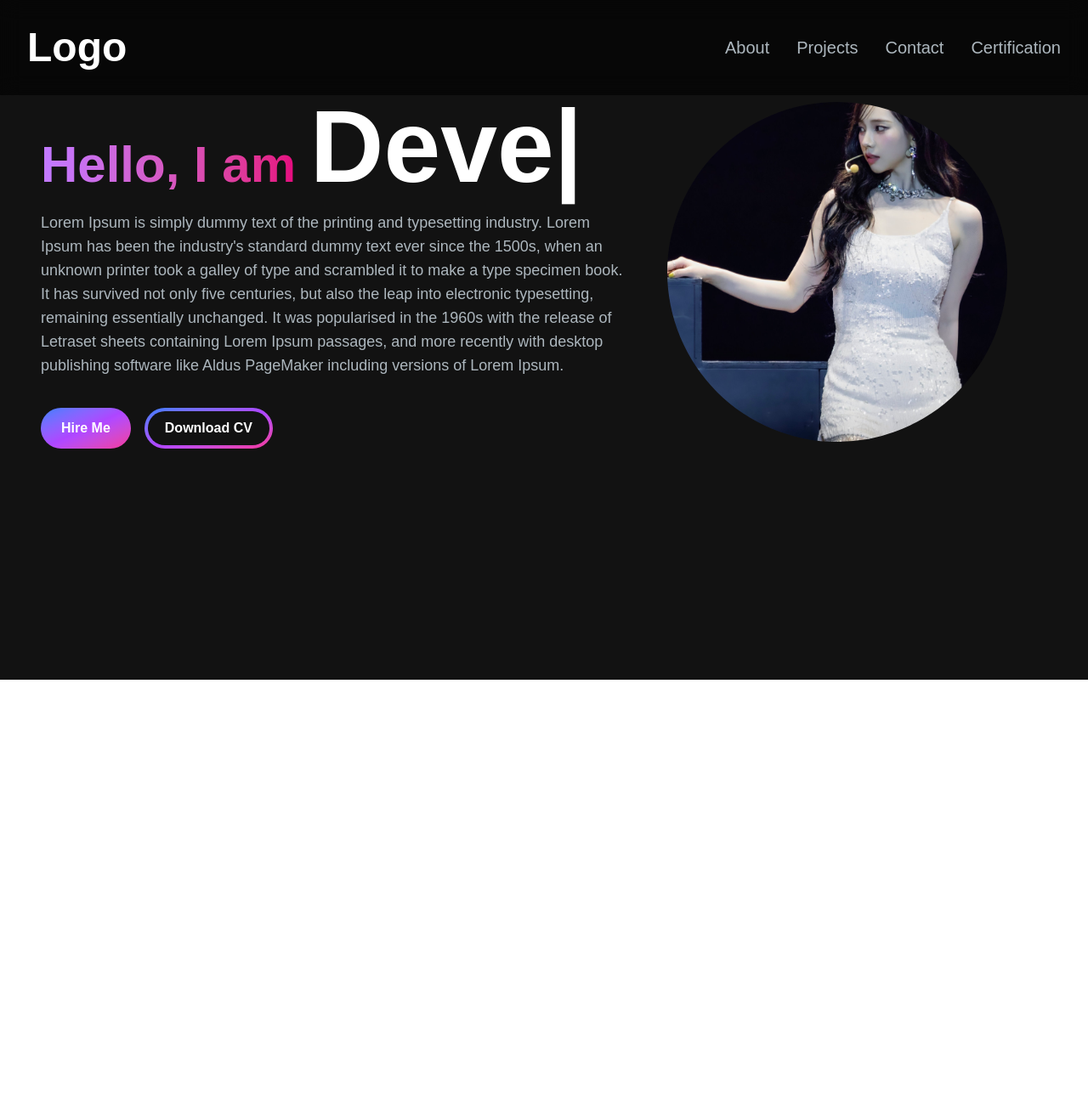
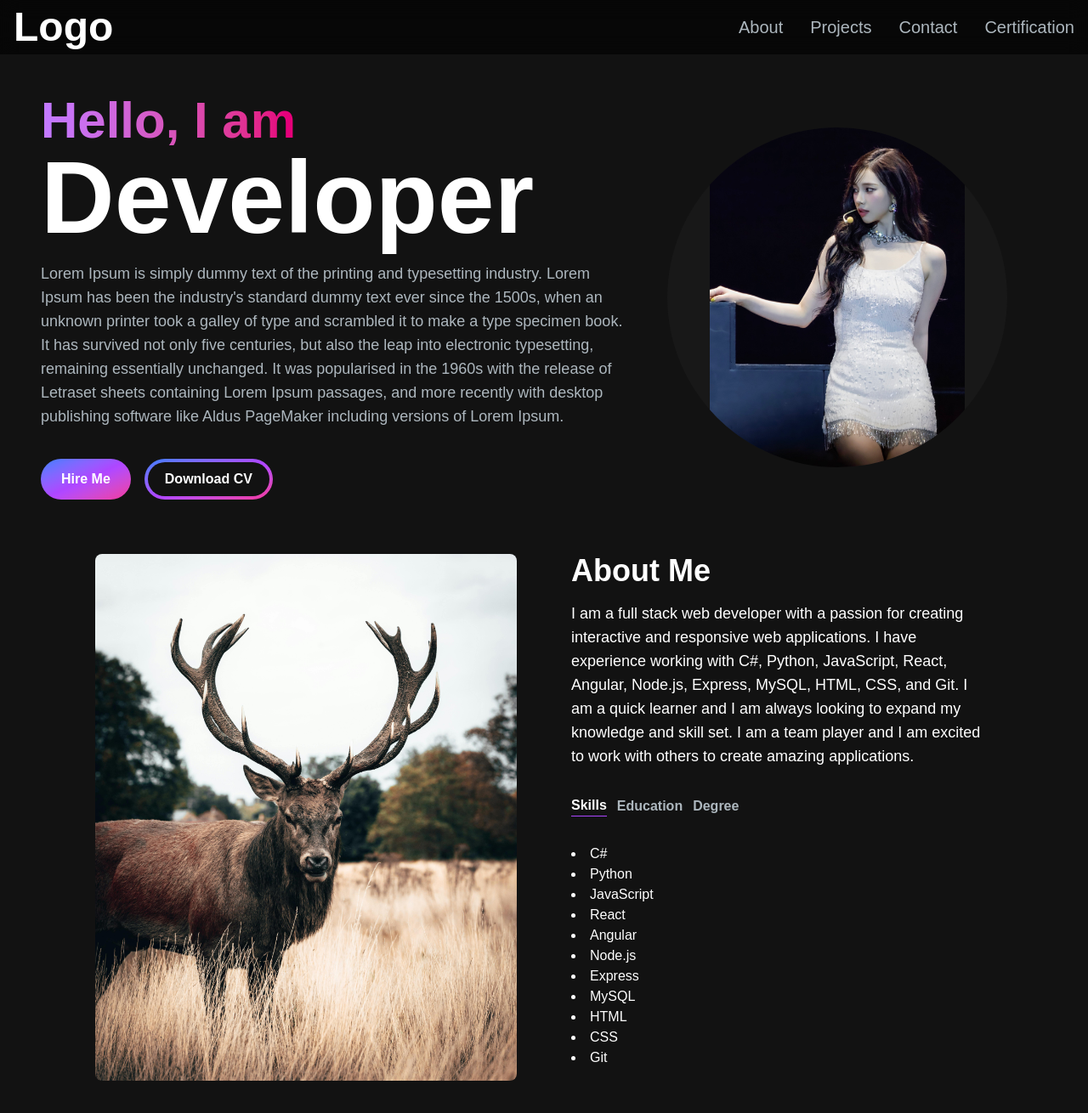
Before and after one commit to honambsn/UI-practice, a Next.js app in the folder My Portfolio/portfolio/: page / in a window 1280 px wide. Shown: the top 1310 px of the page at 85% size. Before the commit the page ends 800 px from the top, so only its background shows below. Built offline with nearby package versions, Linux system fonts and the light colour scheme.

Commit message:
about me

```diff
--- /dev/null
+++ b/My Portfolio/portfolio/app/components/AboutSection.tsx
@@ -0,0 +1,112 @@
+"use client";
+import {useTransition, useState} from "react";
+import Image from "next/image";
+import TabButton from "./TabButton";
+
+const TAB_DATA = [
+    {
+        title: "Skills",
+        id: "skills",
+        content : (
+            <ul className="list-disc list-inside">
+                <li>C#</li>
+                <li>Python</li>
+                <li>JavaScript</li>
+                <li>React</li>
+                <li>Angular</li>
+                <li>Node.js</li>
+                <li>Express</li>
+                <li>MySQL</li>
+                <li>HTML</li>
+                <li>CSS</li>
+                <li>Git</li>
+            </ul>
+        )
+    },
+    {
+        title: "Education",
+        id: "education",
+        content : (
+            <ul className="list-disc list-inside">
+                <li>University of Science</li>
+            </ul>
+        )
+    },
+    {
+        title: "Degree",
+        id: "degree",
+        content : (
+            <ul className="list-disc list-inside">
+                <li>Bachelor</li>
+            </ul>
+        )
+    }
+];
+
+type TabType = "skills" | "education" | "degree";
+
+const AboutSection = () => {
+    const [tab, setTab] = useState<TabType>("skills");
+    const [isPending, startTransition] = useTransition();
+
+    const handleTabChange = (id: TabType) => {
+        startTransition(() => {
+            setTab(id);
+        });
+    };
+
+    return (
+        <section className="text-white">
+            <div className="grid md:grid-cols-2 gap-8 items-center py-8 px-4 xl:gap-16 sm:py-16 xl:px-16">
+
+                <Image src="/assets/2607423.jpg"
+                        width={500} height={500}
+                        alt="About Image"
+                        className="w-full h-auto rounded-lg"/>
+                        {/* fill className="object-cover" */}
+
+
+                <div className="mt-4 md:mt-0 text-left flex flex-col h-full">
+                    <h2 className="text-4xl font-bold text-white mb-4">About Me</h2>
+                    <p className="text-base md:text-lg">I am a full stack web developer with a passion for creating interactive and responsive web applications. I have experience working with C#, Python, JavaScript, React, Angular, Node.js, Express, MySQL, HTML, CSS, and Git. I am a quick learner and I am always looking to expand my knowledge and skill set. I am a team player and I am excited to work with others to create amazing applications.</p>
+
+                    <div className="flex flex-row justify-start mt-8">
+                        <TabButton
+                            selectTab={() => handleTabChange("skills")}
+                            active={tab === "skills"}
+                            >
+                            Skills
+                        </TabButton>
+
+                        <TabButton
+                            selectTab={() => handleTabChange("education")}
+                            active={tab === "education"}
+                            >
+                            Education
+                        </TabButton>
+
+                        {/* <TabButton
+                            selectTab={() => handleTabChange("certifications")}
+                            active={tab === "certifications"}
+                            >
+                            Certifications
+                        </TabButton> */}
+
+                        <TabButton
+                            selectTab={() => handleTabChange("degree")}
+                            active={tab === "degree"}
+                            >
+                            Degree
+                        </TabButton>
+                    </div>
+
+                    <div className="mt-8">
+                        {TAB_DATA.find((t) => t.id === tab)?.content}
+                    </div>
+                </div>
+            </div>
+        </section>
+    );
+};
+
+export default AboutSection;
--- a/My Portfolio/portfolio/app/components/HeroSection.tsx
+++ b/My Portfolio/portfolio/app/components/HeroSection.tsx
@@ -18,9 +18,9 @@ const HeroSection: React.FC = () => {
                                 // Same substring at the start will only be typed out once, initially
                                 'new',
                                 1000, // wait 1s before replacing "Mice" with "Hamsters"
-                                'Developer 1',
+                                'Ho Nam',
                                 1000,
-                                'Developer 2',
+                                'C# Developer',
                                 1000,
                                 'Developer 3',
                                 1000
@@ -51,11 +51,11 @@ const HeroSection: React.FC = () => {
                         <Image
                             src="/assets/GjO4qpgW0AAWr9i.jpeg"
                             alt="image"
-                            // width={300}
-                            // height={300}
-                            fill
-                            // className="absolute transform -translate-x-1/2 -translate-y-1/2 top-1/2 left-1/2"
-                            className="object-cover"
+                            width={300}
+                            height={300}
+                            className="absolute transform -translate-x-1/2 -translate-y-1/2 top-1/2 left-1/2"
+                            // className="object-cover"
+                            // fill
                         />
                     </div>
                 </div>
@@ -67,4 +67,4 @@ const HeroSection: React.FC = () => {
 export default HeroSection
 
 
-//https://youtu.be/Kb1f5bvF6f4?list=PLaYsth8JnnBRRuHargaQ3o7md60bOTNak&t=1422
+//https://youtu.be/Kb1f5bvF6f4?list=PLaYsth8JnnBRRuHargaQ3o7md60bOTNak&t=3457
--- /dev/null
+++ b/My Portfolio/portfolio/app/components/MenuOverlay.tsx
@@ -0,0 +1,39 @@
+import React from "react";
+import NavLink from "./NavLink";
+
+type LinkType = {
+  title: string;
+  path: string;
+};
+
+type MenuProps = {
+  links: LinkType[];
+  isOpen: boolean;
+};
+
+const MenuOverlay = ({links, isOpen} : MenuProps) => {
+    return (
+        <div className={`
+      md:hidden absolute top-full left-0 w-full
+      bg-black/90 backdrop-blur-md
+      transform transition-transform duration-300 ease-out
+      ${isOpen ? "translate-y-0 opacity-100" : "-translate-y-4 opacity-0 pointer-events-none"}
+      `}
+    >
+      <ul className="flex flex-col py-4 items-center">
+            {links.map((link, index) => (
+                <li key={index} className="relative group py-2">
+                    <NavLink href={link.path} title = {link.title} />
+                </li>
+            ))}
+
+            {/* <span className="absolute left-0 -bottom-1 h-[2px] w-0 bg-[#DE3163] transition-all duration-300 group-hover:w-full"></span> */}
+            <span className="absolute left-0 -bottom-1 h-[2px] w-full bg-[#DE3163] origin-left scale-x-0 transition-transform duration-300 group-hover:scale-x-100"></span>
+        </ul>
+    </div>
+    );
+};
+
+export default MenuOverlay;
+
+//https://youtu.be/Kb1f5bvF6f4?list=PLaYsth8JnnBRRuHargaQ3o7md60bOTNak&t=2569
--- a/My Portfolio/portfolio/app/components/Navbar.tsx
+++ b/My Portfolio/portfolio/app/components/Navbar.tsx
@@ -1,7 +1,9 @@
 "use client";
-import React from "react";
+import React, {useState} from "react";
 import Link from "next/link";
 import NavLink from "./NavLink";
+import { Bars3Icon, XMarkIcon } from "@heroicons/react/24/solid";
+import MenuOverlay from "./MenuOverlay";
 
 
 const navLinks = [
@@ -24,12 +26,28 @@ const navLinks = [
 ];
 
 const Navbar = () => {
+    const [navbarOpen, setNavbarOpen] = useState(false);
+
     return (
         <nav className="fixed top-0 left-0 right-0 z-10 bg-black/60 backdrop-blur-md">
-            <div className="flex flex-wrap items-center justify-between mx-auto p-8">
+            <div className="flex flex-wrap items-center justify-between mx-auto px-4 py-2">
                 <Link href="/" className="text-2xl md:text-5xl text-white font-semibold transition-all duration-200 hover:scale-105">Logo</Link>
 
-                <div className="menu block md:w-auto" id="navbar">
+                <div className="mobile-menu block md:hidden">
+                    {
+                        !navbarOpen ? (
+                            <button onClick={() => setNavbarOpen(true)} className="flex items-center px-3 py-2 border rounded border-slate-200 text-slate-200 hover:text-white hover:border-white hover:cursor-pointer">
+                                <Bars3Icon className="h-5 w-5 transition-all duration-200 hover:scale-105 hover:text-[#AA336A]"/>
+                            </button>
+                        ) : (
+                            <button onClick={() => setNavbarOpen(false)} className="flex items-center px-3 py-2 border rounded border-slate-200 text-slate-200 hover:text-white hover:border-white hover:cursor-pointer">
+                                <XMarkIcon className="h-5 w-5 transition-all duration-200 hover:scale-105 hover:text-[#AA336A]"/>
+                            </button>
+                        )
+                    }
+                </div>
+
+                <div className="menu hidden md:block md:w-auto" id="navbar">
                     <ul className="flex p-4 md:p-0 md:flex-row md:space-x-8 mt-0">
                         {navLinks.map((link, index) =>  (
                             <li key={index} className="relative group">
@@ -39,10 +57,11 @@ const Navbar = () => {
                     </ul>
                 </div>
             </div>
+
+            {/* {navbarOpen ? <MenuOverlay links={navLinks} /> : null} */}
+            <MenuOverlay links={navLinks} isOpen={navbarOpen} />
         </nav>
     )
 }
 
 export default Navbar;
-
-//https://youtu.be/Kb1f5bvF6f4?list=PLaYsth8JnnBRRuHargaQ3o7md60bOTNak&t=2029
--- /dev/null
+++ b/My Portfolio/portfolio/app/components/TabButton.tsx
@@ -0,0 +1,22 @@
+import React from 'react'
+
+type TabButtonProps = {
+    active: boolean,
+    selectTab: () => void,
+    children: React.ReactNode
+};
+
+const TabButton = ({ active, selectTab, children } : TabButtonProps) => {
+
+    const buttonClasses = active ? "text-white border-b border-purple-500" : "text-[#adb7be]";
+
+    return (
+        <button onClick={selectTab}>
+            <p className={`mr-3 font-semibold hover:text-white ${buttonClasses} cursor-pointer transition-all duration-200 hover:-translate-y-1 hover:scale-105`}>
+                {children}
+            </p>
+        </button>
+    );
+};
+
+export default TabButton;
--- /dev/null
+++ b/My Portfolio/portfolio/app/global.d.ts
@@ -0,0 +1 @@
+declare module "*.css";
--- a/My Portfolio/portfolio/app/page.tsx
+++ b/My Portfolio/portfolio/app/page.tsx
@@ -1,6 +1,7 @@
 import Image from "next/image";
 import HeroSection from "./components/HeroSection";
 import Navbar from "./components/Navbar";
+import AboutSection from "./components/AboutSection";
 
 export default function Home() {
   return (
@@ -68,6 +69,7 @@ export default function Home() {
         {/* <h1 className="text-black">Portfolio</h1> */}
         <div className="container mt-24 mx-auto px-12 py-4">
           <HeroSection/>
+          <AboutSection/>
         </div>
       </main>
 
--- a/My Portfolio/portfolio/package.json
+++ b/My Portfolio/portfolio/package.json
@@ -9,6 +9,7 @@
     "lint": "eslint"
   },
   "dependencies": {
+    "@heroicons/react": "^2.2.0",
     "next": "16.1.6",
     "react": "19.2.3",
     "react-dom": "19.2.3",
```
Also changed, not shown: My Portfolio/portfolio/public/assets/2607423.jpg (added), 1 other file (tests, documents, lock files or other folders).
